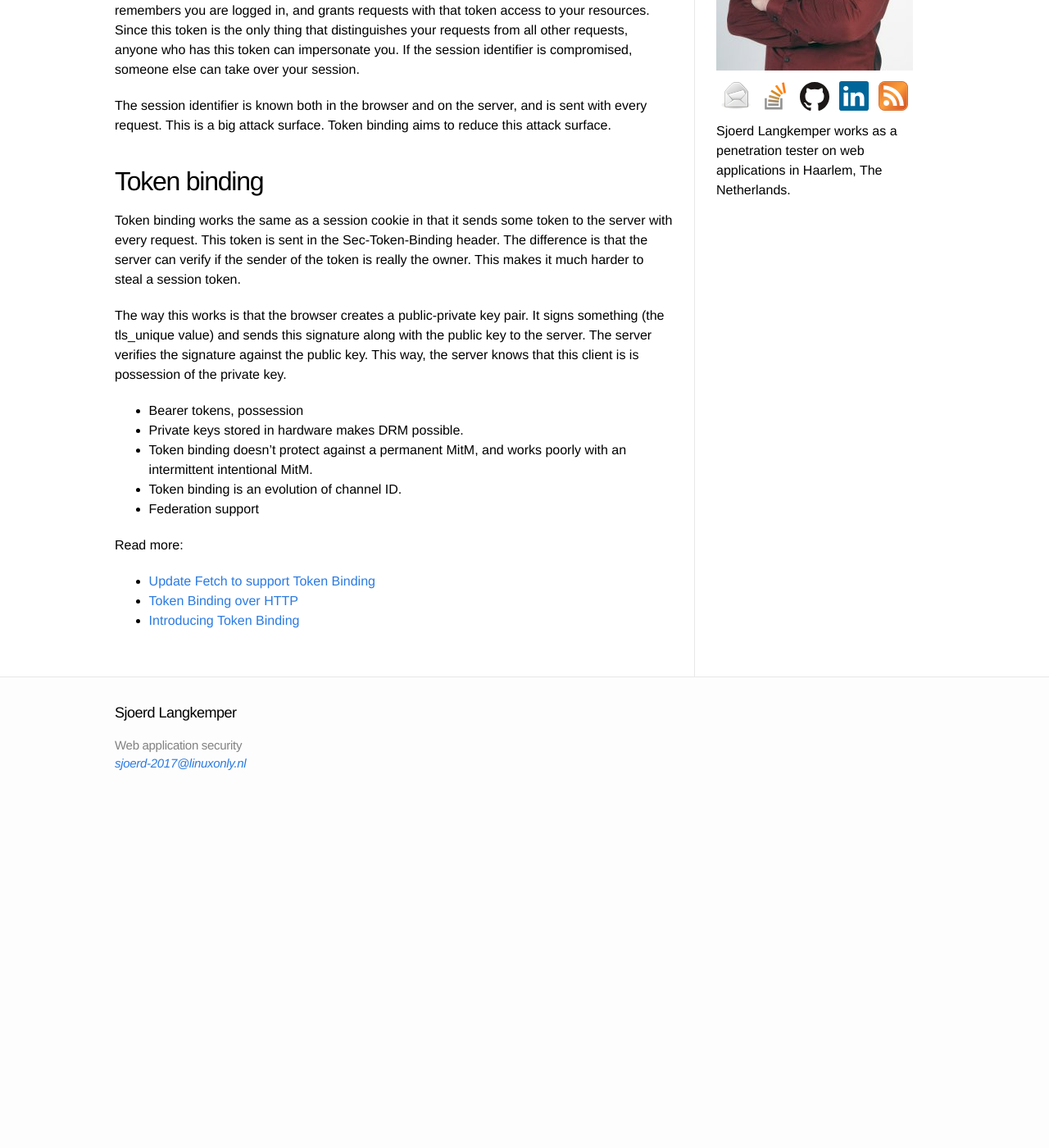
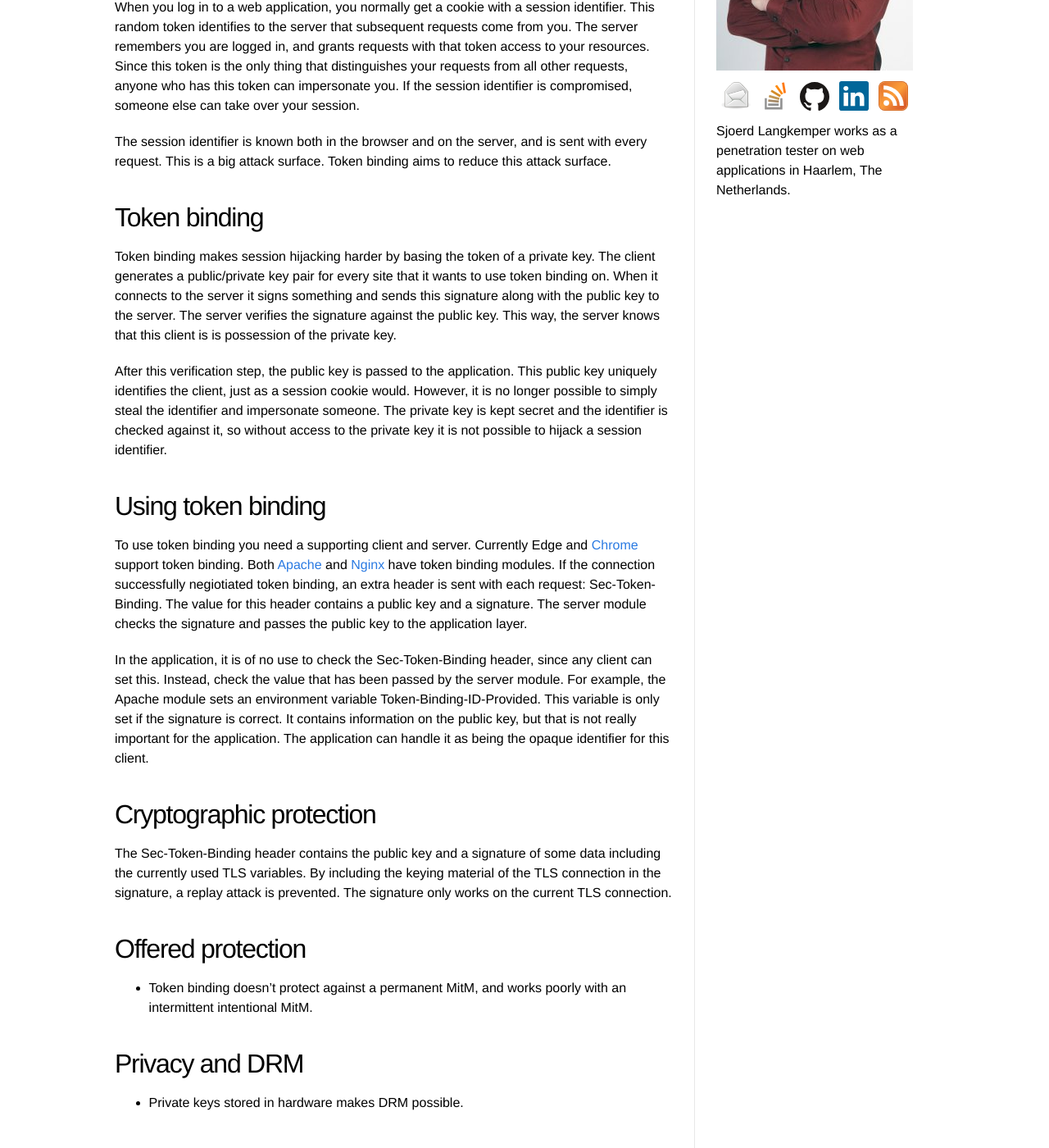
Before and after one commit to Sjord/Sjord.github.io, a Jekyll site: the page built from _posts/2017-05-10-prevent-session-hijacking-with-token-binding.md, in a window 1280 px wide and 1400 px high, scrolled down 429 px. Shown: the whole window at 82% size. Built offline with Jekyll 4.4.1, drawn with Linux system fonts in a browser that asks for light colours; before the commit the page ends 1402 px from its top, so only the background shows below that; some of the changed text lies outside the part shown.

Commit message:
Expand token binding article

```diff
--- a/_posts/2017-05-10-prevent-session-hijacking-with-token-binding.md
+++ b/_posts/2017-05-10-prevent-session-hijacking-with-token-binding.md
@@ -7,28 +7,42 @@
 
 ## Session hijacking
 
+Token binding makes it harder to take over a session by stealing the session identifier.
+
 When you log in to a web application, you normally get a cookie with a session identifier. This random token identifies to the server that subsequent requests come from you. The server remembers you are logged in, and grants requests with that token access to your resources. Since this token is the only thing that distinguishes your requests from all other requests, anyone who has this token can impersonate you. If the session identifier is compromised, someone else can take over your session.
 
 The session identifier is known both in the browser and on the server, and is sent with every request. This is a big attack surface. Token binding aims to reduce this attack surface.
 
 ## Token binding
 
-Token binding works the same as a session cookie in that it sends some token to the server with every request. This token is sent in the Sec-Token-Binding header. The difference is that the server can verify if the sender of the token is really the owner. This makes it much harder to steal a session token.
+Token binding makes session hijacking harder by basing the token of a private key. The client generates a public/private key pair for every site that it wants to use token binding on. When it connects to the server it signs something and sends this signature along with the public key to the server. The server verifies the signature against the public key. This way, the server knows that this client is is possession of the private key.
 
-The way this works is that the browser creates a public-private key pair. It signs something (the tls\_unique value) and sends this signature along with the public key to the server. The server verifies the signature against the public key. This way, the server knows that this client is is possession of the private key.
+After this verification step, the public key is passed to the application. This public key uniquely identifies the client, just as a session cookie would. However, it is no longer possible to simply steal the identifier and impersonate someone. The private key is kept secret and the identifier is checked against it, so without access to the private key it is not possible to hijack a session identifier.
 
+## Using token binding
 
+To use token binding you need a supporting client and server. Currently Edge and [Chrome](https://www.chromestatus.com/feature/5097603234529280) support token binding. Both [Apache](https://github.com/zmartzone/mod_token_binding) and [Nginx](https://github.com/google/ngx_token_binding) have token binding modules. If the connection successfully negiotiated token binding, an extra header is sent with each request: Sec-Token-Binding. The value for this header contains a public key and a signature. The server module checks the signature and passes the public key to the application layer.
 
+In the application, it is of no use to check the Sec-Token-Binding header, since any client can set this. Instead, check the value that has been passed by the server module. For example, the Apache module sets an environment variable Token-Binding-ID-Provided. This variable is only set if the signature is correct. It contains information on the public key, but that is not really important for the application. The application can handle it as being the opaque identifier for this client.
 
+## Cryptographic protection
 
+The Sec-Token-Binding header contains the public key and a signature of some data including the currently used TLS variables. By including the keying material of the TLS connection in the signature, a replay attack is prevented. The signature only works on the current TLS connection.
+
+## Offered protection
+
+* Token binding doesn't protect against a permanent MitM, and works poorly with an intermittent intentional MitM.
+
+## Privacy and DRM
+
+* Private keys stored in hardware makes DRM possible.
+
+## Federation support
 
 
 
 * Bearer tokens, possession
-* Private keys stored in hardware makes DRM possible.
-* Token binding doesn't protect against a permanent MitM, and works poorly with an intermittent intentional MitM.
 * Token binding is an evolution of channel ID.
-* Federation support
 
 Read more:
 * [Update Fetch to support Token Binding](https://github.com/whatwg/fetch/pull/325)
```
